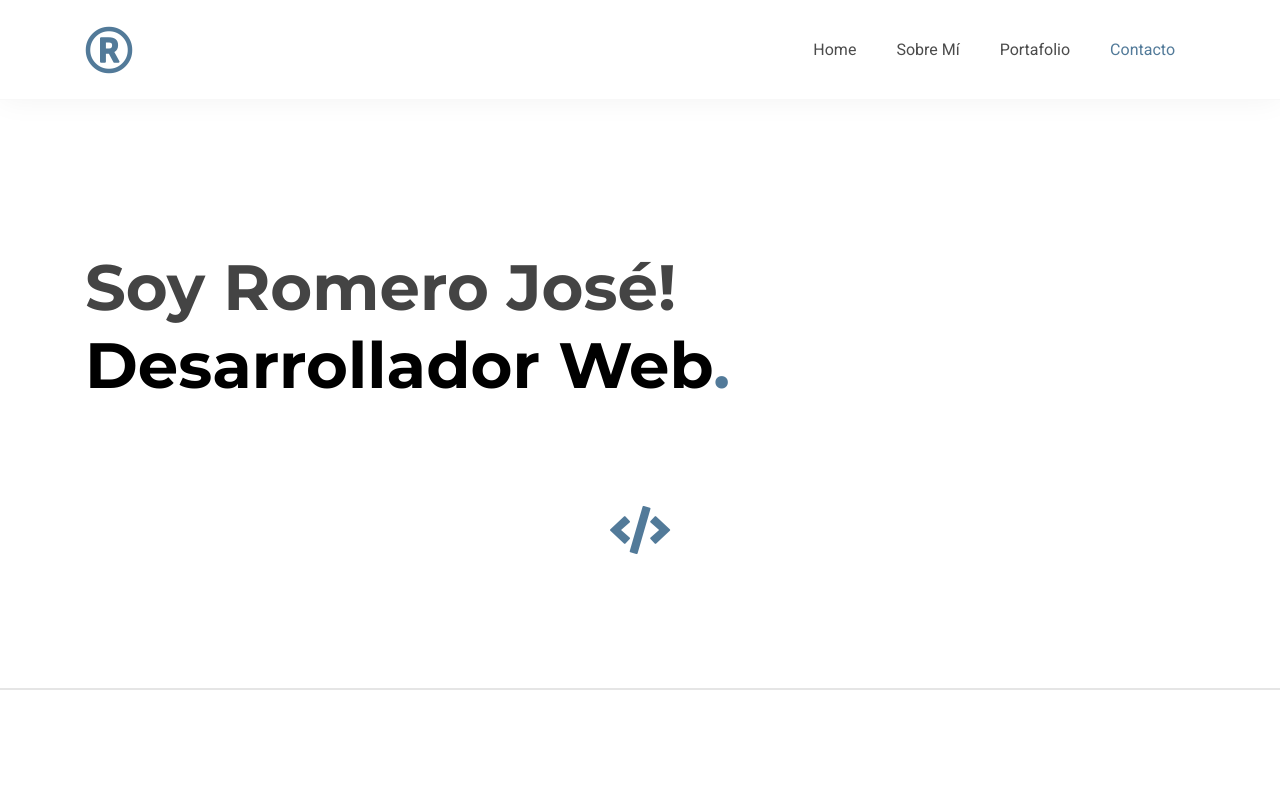
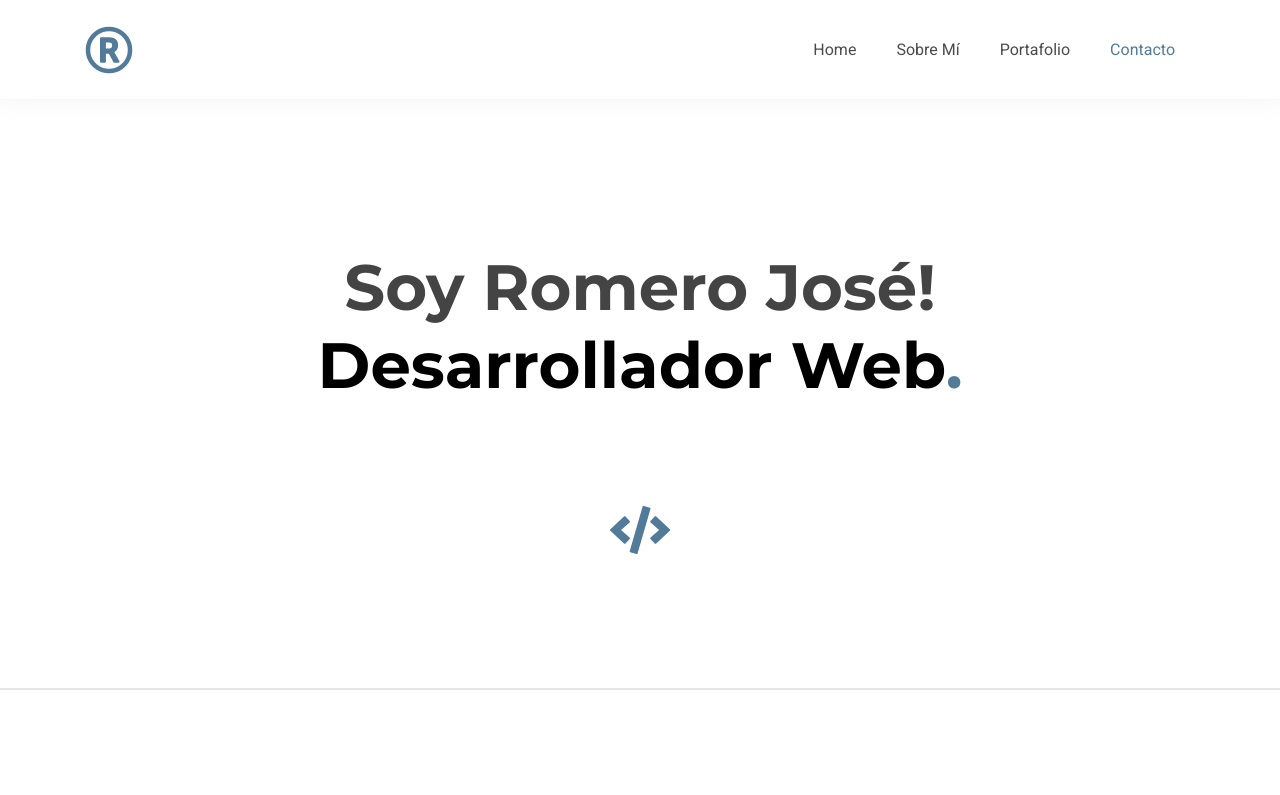
Before and after one commit to romerojoseing/test, a website with bundled scripts: page index.html in a window 1280 px wide. Shown: the top 795 px of the page. Built offline with nearby package versions, Linux system fonts and the light colour scheme.

Commit message:
center text

```diff
--- a/index.html
+++ b/index.html
@@ -55,7 +55,7 @@
       <br>
       <br>
       <!-- Masthead Heading -->
-      <h1 class="masthead-heading  mb-0"><span style="color: #444444">Soy Romero José!</span> <br>
+      <h1 class="masthead-heading text-center mb-0"><span style="color: #444444">Soy Romero José!</span> <br>
         Desarrollador Web<span style="color: #527a99;">.</span></h1>
         <!-- Icon Divider -->
         <br>
```
